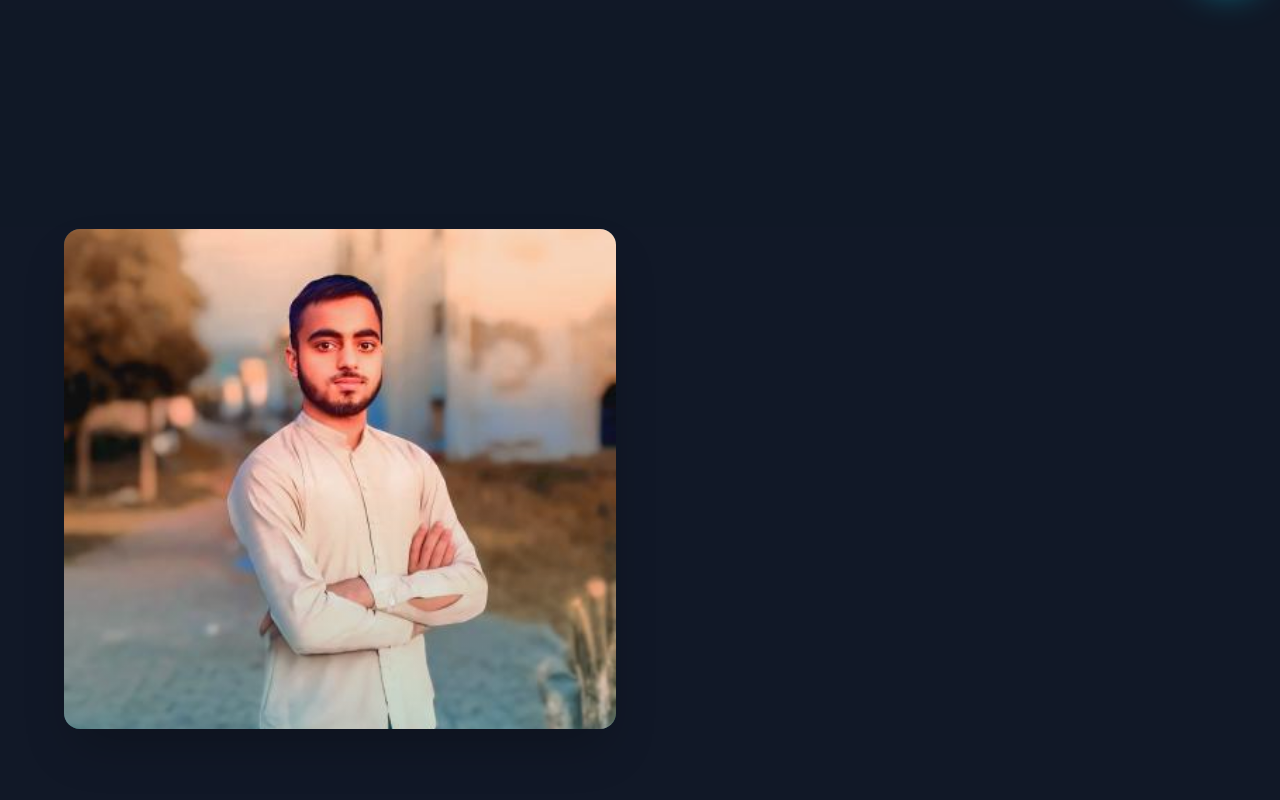
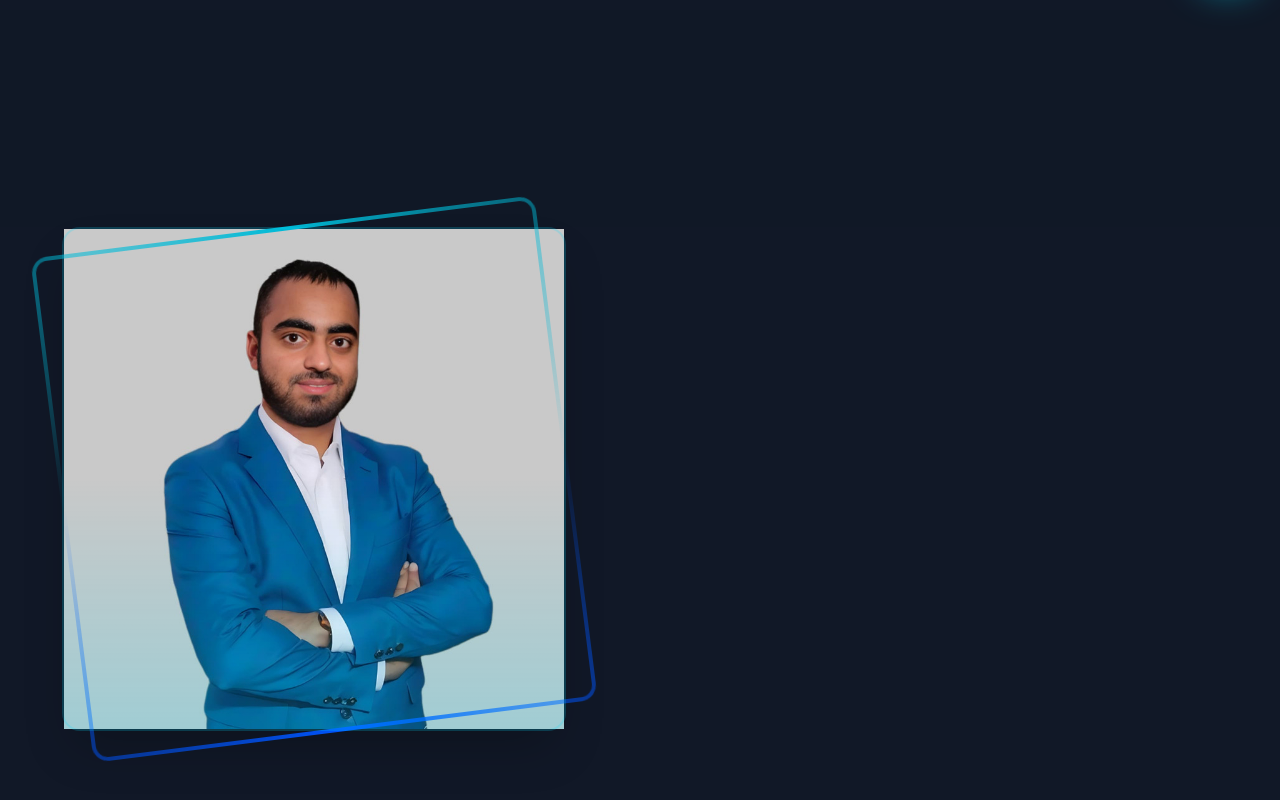
Before and after one commit to getweblimon108/Personal-Portfolio, a React (Vite) app: page / in a window 1280 px wide. Shown: the part 790-1590 px from the top of the page. Built offline with nearby package versions, Linux system fonts and the light colour scheme.

Commit message:
Update images and layout

```diff
--- a/src/components/About.tsx
+++ b/src/components/About.tsx
@@ -2,7 +2,7 @@
 import React from 'react';
 import { Badge } from '@/components/ui/badge';
 import CertificatesSection from '@/components/CertificatesSection';
-import aboutImage from '@/assets/about-ahmad.jpg';
+import aboutImage from '@/assets/about-image-new.jpg';
 
 interface AboutProps {
   isDark: boolean;
@@ -17,13 +17,13 @@ const About = ({ isDark }: AboutProps) => {
         </h2>
 
         <div className="grid lg:grid-cols-2 gap-12 items-center mb-16">
-          {/* Image - mobile: top, desktop: left */}
-          <div className="order-1 lg:order-1 animate-slide-in-left">
-            <div className="relative overflow-hidden rounded-2xl shadow-2xl group">
+          {/* Image - mobile: top, tablet & desktop: left */}
+          <div className="order-1 lg:order-1 sm:flex sm:justify-center lg:justify-start animate-slide-in-left">
+            <div className="relative overflow-hidden rounded-2xl shadow-2xl group animated-border-square">
               <img
                 src={aboutImage}
-                alt="Ahmad Limon - Full Stack Developer"
-                className="w-full h-[400px] sm:h-[500px] object-cover group-hover:scale-110 transition-transform duration-700"
+                alt="Hammad Ahmed - Full Stack Developer"
+                className="w-full max-w-[400px] sm:max-w-[450px] lg:max-w-full h-[400px] sm:h-[450px] lg:h-[500px] object-cover group-hover:scale-110 transition-transform duration-700 aspect-square"
                 loading="lazy"
               />
               <div className="absolute inset-0 bg-gradient-to-t from-primary/20 via-transparent to-transparent"></div>
--- a/src/components/Hero.tsx
+++ b/src/components/Hero.tsx
@@ -2,6 +2,7 @@
 import React, { useState, useEffect } from 'react';
 import { Button } from '@/components/ui/button';
 import { Github, Linkedin, Instagram, MessageCircle, Facebook } from 'lucide-react';
+import heroImage from '@/assets/hero-image-new.jpg';
 
 interface HeroProps {
   isDark: boolean;
@@ -85,12 +86,12 @@ const Hero = ({ isDark, scrollToSection }: HeroProps) => {
           {/* Hero Image Section - Left on large screens, top on mobile */}
           <div className="flex-shrink-0 order-1 lg:order-1 lg:w-[45%]">
             <div className="relative">
-              <div className="w-48 h-48 sm:w-56 sm:h-56 md:w-64 md:h-64 lg:w-80 lg:h-80 xl:w-96 xl:h-96 mx-auto relative group">
+              <div className="w-48 h-48 sm:w-56 sm:h-56 md:w-64 md:h-64 lg:w-80 lg:h-80 xl:w-96 xl:h-96 mx-auto relative group animated-border-round">
                 <div className="absolute inset-0 bg-gradient-to-r from-cyan-400 to-blue-500 rounded-full blur-md opacity-75 animate-pulse group-hover:opacity-100 transition-opacity duration-300"></div>
                 <div className="absolute inset-0 bg-gradient-to-r from-purple-400 to-pink-500 rounded-full blur-lg opacity-30 animate-pulse delay-1000"></div>
                 <div className="absolute inset-0 bg-gradient-to-r from-green-400 to-blue-400 rounded-full blur-2xl opacity-20 animate-pulse delay-2000"></div>
                 <img
-                  src="https://i.postimg.cc/63s7XkPy/Whats-App-Image-2025-06-28-at-2-25-43-PM.jpg"
+                  src={heroImage}
                   alt="Hammad Ahmed - Full Stack Developer"
                   className="relative w-full h-full rounded-full object-cover border-4 lg:border-6 border-cyan-400 shadow-2xl transform group-hover:scale-105 glow-cyan pulse-glow transition-all duration-500"
                 />
--- a/src/index.css
+++ b/src/index.css
@@ -37,6 +37,10 @@ All colors MUST be HSL.
     --ring: 188 100% 42%;
 
     --radius: 0.5rem;
+
+    /* Animated Border Colors */
+    --gradient-primary-start: 188 100% 42%;
+    --gradient-primary-end: 220 100% 50%;
 
     /* Skill Gradient Colors */
     --gradient-react: linear-gradient(135deg, #61DAFB, #21D4FD);
@@ -782,3 +786,59 @@ All colors MUST be HSL.
   background: linear-gradient(90deg, #374151 25%, #4b5563 50%, #374151 75%);
   background-size: 200% 100%;
 }
+
+/* Animated Border Effects */
+.animated-border-round {
+  position: relative;
+  overflow: visible;
+}
+
+.animated-border-round::before {
+  content: '';
+  position: absolute;
+  inset: -4px;
+  padding: 4px;
+  background: conic-gradient(
+    from 0deg,
+    transparent,
+    hsl(var(--gradient-primary-start)),
+    transparent,
+    hsl(var(--gradient-primary-end)),
+    transparent
+  );
+  border-radius: 50%;
+  mask: linear-gradient(#fff 0 0) content-box, linear-gradient(#fff 0 0);
+  mask-composite: xor;
+  -webkit-mask-composite: xor;
+  animation: rotate-border 3s linear infinite;
+}
+
+.animated-border-square {
+  position: relative;
+  overflow: visible;
+}
+
+.animated-border-square::before {
+  content: '';
+  position: absolute;
+  inset: -4px;
+  padding: 4px;
+  background: conic-gradient(
+    from 0deg,
+    transparent,
+    hsl(var(--gradient-primary-start)),
+    transparent,
+    hsl(var(--gradient-primary-end)),
+    transparent
+  );
+  border-radius: 16px;
+  mask: linear-gradient(#fff 0 0) content-box, linear-gradient(#fff 0 0);
+  mask-composite: xor;
+  -webkit-mask-composite: xor;
+  animation: rotate-border 4s linear infinite;
+}
+
+@keyframes rotate-border {
+  0% { transform: rotate(0deg); }
+  100% { transform: rotate(360deg); }
+}
```
Also changed, not shown: src/assets/about-image-new.jpg (added), src/assets/hero-image-new.jpg (added).
